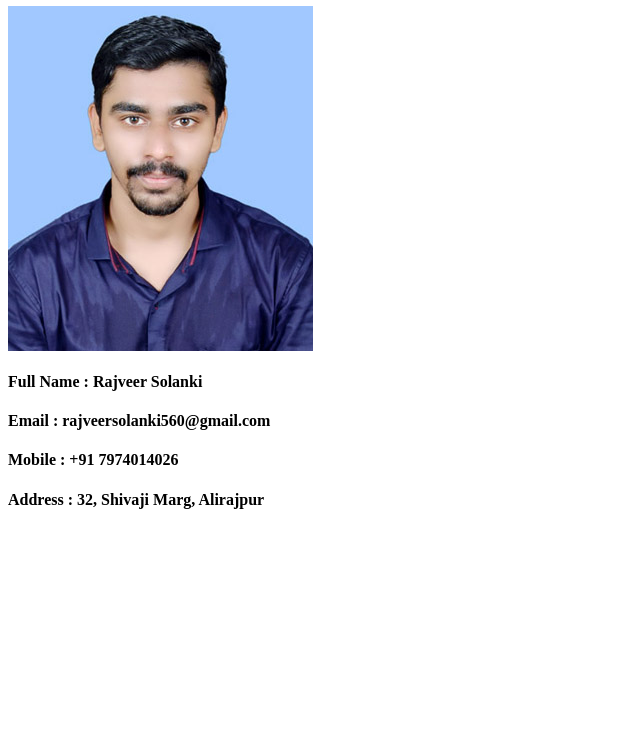
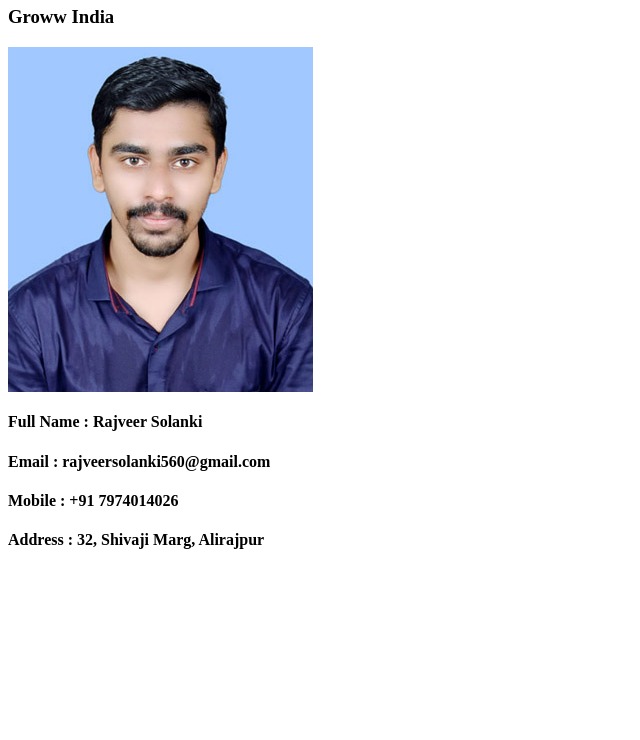
Before and after one commit to Rajveer1206/sample-website, a plain HTML site: page index.html in a window 1280 px wide. Shown: the part 60-800 px from the top of the page, without its empty margins (0-640 px from the left). Drawn offline with Linux system fonts and the light colour scheme.

Commit message:
Changed Index File

```diff
--- a/index.html
+++ b/index.html
@@ -4,6 +4,7 @@
 </head>
 <body>
 <h1>Rajveer's Profile Page</h1>
+<h3>Groww India</h3>
 <a href="CV.html" target="_blank"><img src="profile.JPG" alt="Profile Picture"></a>
 <h4>Full Name : Rajveer Solanki</h4>
 <h4>Email : rajveersolanki560@gmail.com</h4>
```
